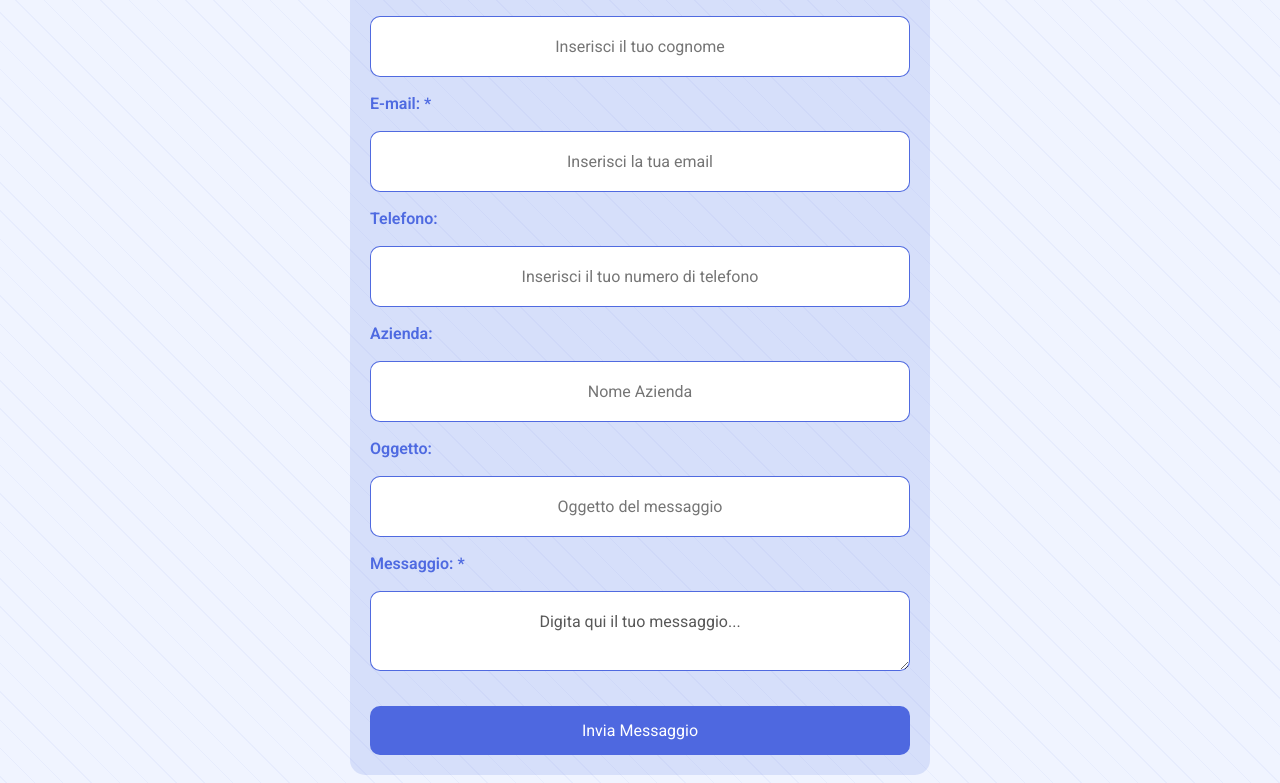
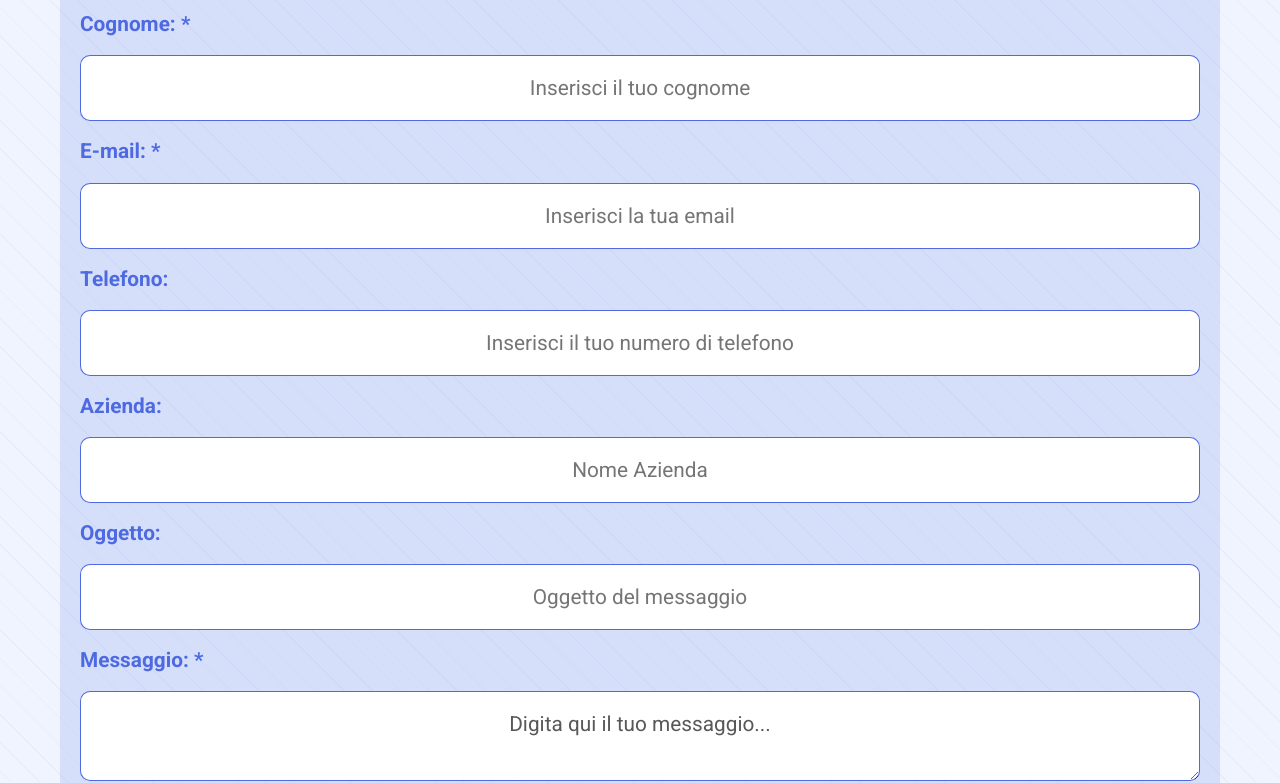
Before and after one commit to GiuseppeLiGioi/personal-portfolio, a React (Vite) app: page / in a window 1280 px wide. Shown: the part 4658-5441 px from the top of the page. Built offline with nearby package versions, Linux system fonts and the light colour scheme.

Commit message:
added. responsive style at contact-form

```diff
--- a/src/styles/media-query-lg.css
+++ b/src/styles/media-query-lg.css
@@ -216,6 +216,62 @@ gap: 100px;
   }
 
 
+
+
+/*CONTACT-FORM RESPONSIVE*/
+.container-contact-form{
+  padding: 20px;
+  max-width: 1200px;
+}
+
+
+
+.label-form{
+font-size: 1.3rem;
+}
+
+
+.input-form,
+.textarea-form{
+  font-size: 1.3rem;
+}
+
+.input-form,
+.textarea-form::placeholder{
+font-size: 1.3rem;
+}
+
+
+
+.input-form-error{
+  font-size: 1.3rem;
+}
+
+
+.btn-form{
+font-size: 1.3rem;
+}
+
+
+/*BOX THANKYOU FORM STYLE*/
+.container-thankyou-message {
+  min-height: 500px;
+  max-width: 1200px;
+}
+
+.container-thankyou-info {
+  max-width: 1000px;
+}
+
+.title-thankyou {
+  font-size: 2rem;
+}
+
+.p-thankyou {
+  font-size: 1.4rem;
+}
+
+
   /*FOOTER STYLE*/
   .container-footer {
     max-width: 1200px;
--- a/src/styles/media-query-md.css
+++ b/src/styles/media-query-md.css
@@ -309,6 +309,68 @@
 
 
 
+
+/*CONTACT-FORM RESPONSIVE*/
+.container-contact-form{
+  padding: 15px;
+  max-width: 740px;
+  margin: 70px auto;
+}
+
+
+
+.label-form{
+font-size: 1.2rem;
+font-weight: 700;
+}
+
+
+.input-form,
+.textarea-form{
+  font-size: 1.2rem;
+}
+
+.input-form,
+.textarea-form::placeholder{
+font-size: 1.2rem;
+}
+
+
+
+.input-form-error{
+  font-size: 1.2rem;
+}
+
+
+.btn-form{
+width: 100%;
+font-size: 1.2rem;
+}
+
+
+/*BOX THANKYOU FORM STYLE*/
+.container-thankyou-message {
+  min-height: 350px;
+  max-width: 740px;
+}
+
+.container-thankyou-info {
+  max-width: 600px;
+}
+
+.title-thankyou {
+  font-size: 1.8rem;
+}
+
+.p-thankyou {
+  font-size: 1.2rem;
+}
+
+
+
+
+
+
   /*FOOTER STYLE*/
 
   .container-footer {
```
